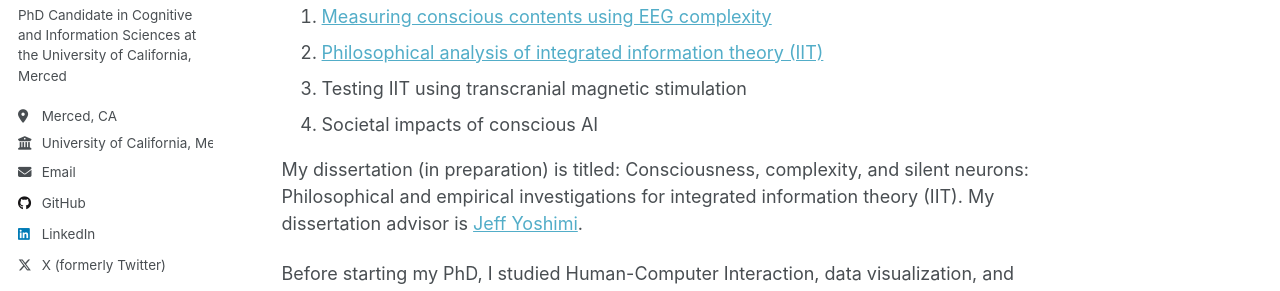
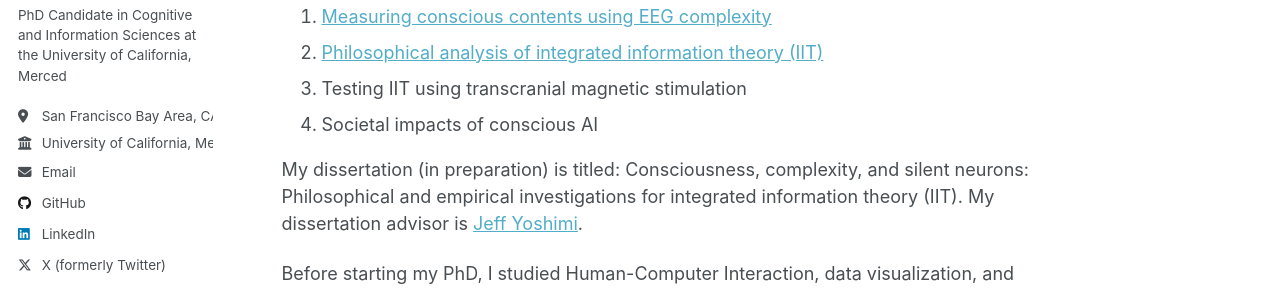
Before and after one commit to sergiopdl/sergiopdl.github.io, a Jekyll site: the page built from _pages/about.md, in a window 1280 px wide. Shown: the part 270-561 px from the top of the page. Built offline with Jekyll 4.4.1, drawn with Linux system fonts in a browser that asks for light colours.

Commit message:
Update location and email.

```diff
--- a/_config.yml
+++ b/_config.yml
@@ -26,10 +26,10 @@ author:
   name             : "Sergio Ponce de Leon"
   pronouns         : # example: "she/her"
   bio              : "PhD Candidate in Cognitive and Information Sciences at the University of California, Merced"
-  location         : "Merced, CA"
+  location         : "San Francisco Bay Area, CA"
   employer         : "University of California, Merced"
   uri              : # URL
-  email            : "juansergiopdl@gmail.com"
+  email            : "jponcedeleon@ucmerced.edu"
 
   # Academic websites
   academia         : # URL
```
